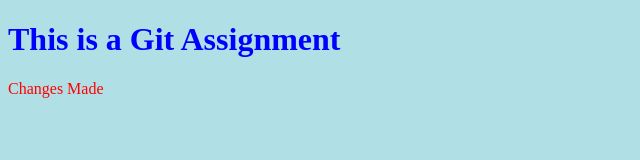
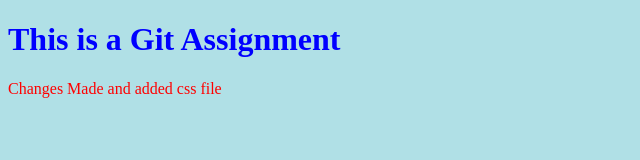
Before and after one commit to Fiyaz007/Git_Assignment, a plain HTML site: page index.html in a window 1280 px wide. Shown: the whole page, without its empty margins (0-640 px from the left). Drawn offline with Linux system fonts and the light colour scheme.

Commit message:
changed html file

```diff
--- a/index.html
+++ b/index.html
@@ -6,7 +6,7 @@
     <body>
 
         <h1>This is a Git Assignment</h1>
-        <p>Changes Made</p>
+        <p>Changes Made and added css file</p>
 
     </body>
 </html>
```
